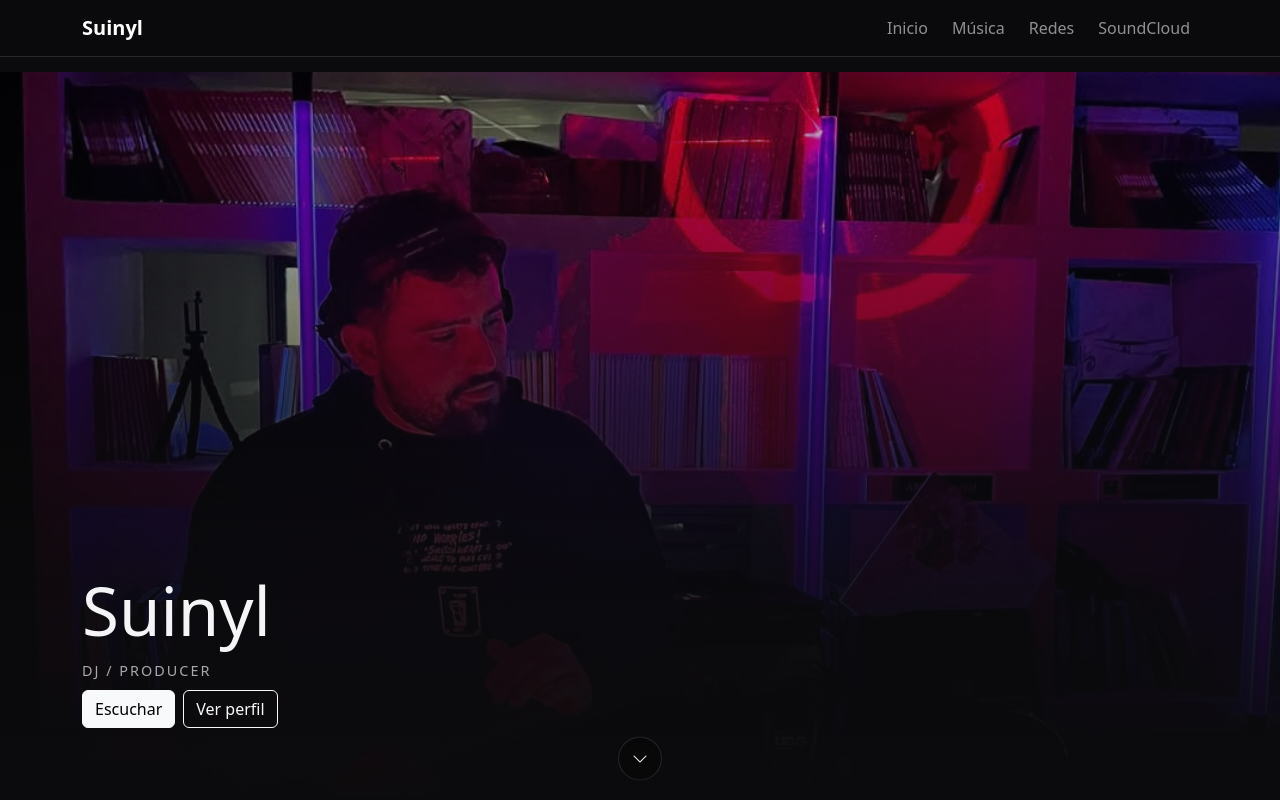
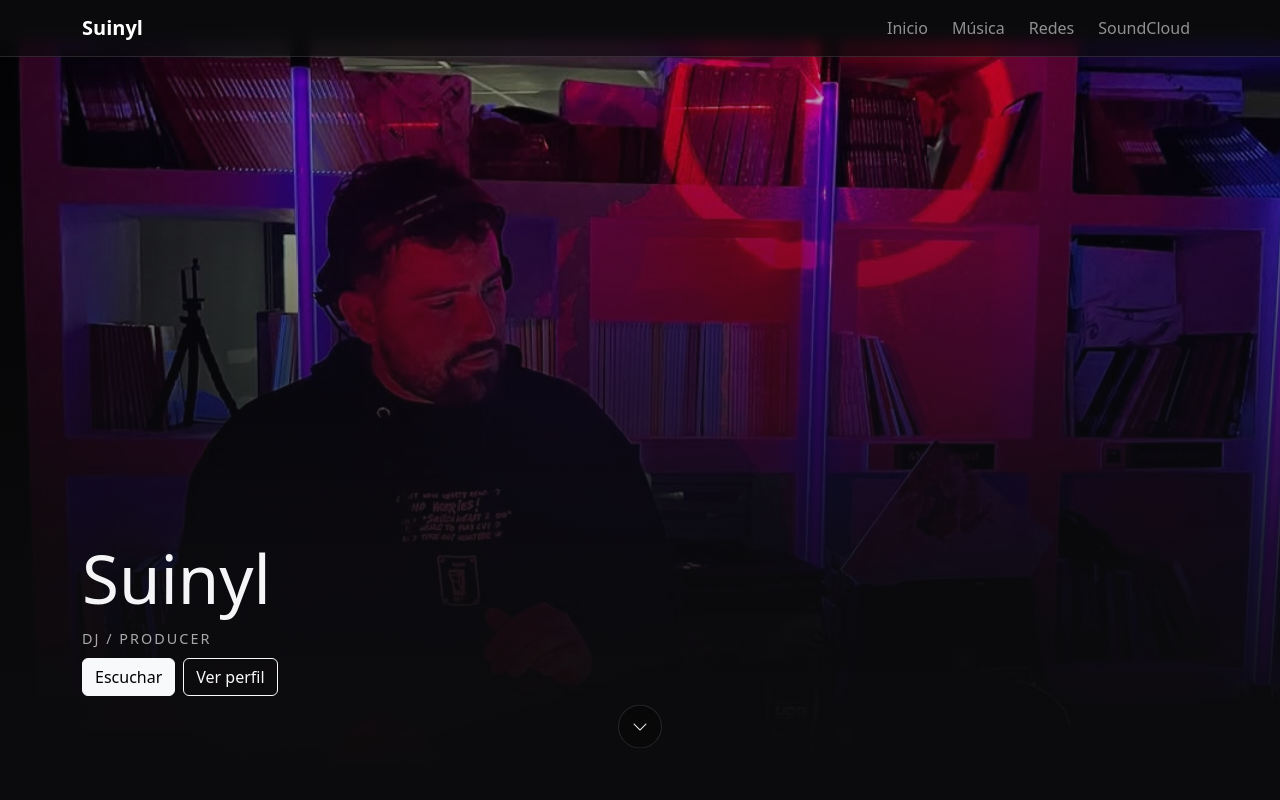
Before and after one commit to JoaquinMino/suinyl, a plain HTML site: page index.html in a window 1280 px wide. Shown: the top 800 px of the page. Drawn offline with nearby package versions, Linux system fonts and the light colour scheme.

Commit message:
pulido final y comentarios

```diff
--- a/index.html
+++ b/index.html
@@ -6,14 +6,13 @@
   <title>Suinyl | Música</title>
   <meta name="description" content="Suinyl - Música, tracks y redes." />
 
+<!--IMPORTS (BOOTSTRAP/CSS)-->
   <link
     href="https://cdn.jsdelivr.net/npm/bootstrap@5.3.3/dist/css/bootstrap.min.css"
-    rel="stylesheet"
-  />
+    rel="stylesheet"/>
   <link
     rel="stylesheet"
-    href="https://cdn.jsdelivr.net/npm/bootstrap-icons@1.11.3/font/bootstrap-icons.min.css"
-  />
+    href="https://cdn.jsdelivr.net/npm/bootstrap-icons@1.11.3/font/bootstrap-icons.min.css"/>
 
   <link rel="stylesheet" href="css/styles.css" />
 </head>
@@ -48,14 +47,14 @@
 
   <!-- HERO -->
   <main id="inicio" class="hero">
-    <div class="hero-bg">
+    <div class="hero-bg"> <!--se posiciona absoluto y ocupa toda la pantalla-->
       <img src="assets/hero.jpg" alt="Suinyl" />
     </div>
 
     <div class="hero-overlay"></div>
 
     <div class="container hero-content">
-      <div class="row align-items-end">
+      <div class=" align-items-end">
         <div class="col-12 col-lg-8">
           <h1 class="hero-title mb-3">Suinyl</h1>
           <p class="hero-kicker mb-2">DJ / Producer</p>
--- a/scss/styles.scss
+++ b/scss/styles.scss
@@ -1,3 +1,4 @@
+
 :root {
   --bg: #0b0b0d;
   --panel: rgba(255, 255, 255, 0.06);
@@ -13,10 +14,10 @@ html {
 body {
   background: var(--bg);
   color: var(--text);
-  padding-top: 72px; // para que el navbar fixed-top no tape el contenido
+  padding-top: 40px; // para que el navbar fixed-top no tape el contenido
 }
 
-a { text-decoration: none; }
+a { text-decoration: none; }//sacamos subrayados
 
 .site-header {
   transition: transform 220ms ease;
@@ -26,8 +27,8 @@ a { text-decoration: none; }
   transform: translateY(-100%);
 }
 
-.navbar {
-  backdrop-filter: blur(10px);
+.navbar {//transparenta el navbar
+  backdrop-filter: blur(6px);
   background: rgba(11, 11, 13, 0.65);
   border-bottom: 1px solid var(--border);
 }
@@ -145,12 +146,12 @@ a { text-decoration: none; }
 
 /* Animaciones */
 @keyframes heroEnter {
-  from { opacity: 0; transform: translateY(10px); }
+  from { opacity: 0; transform: translateY(80px); }
   to { opacity: 1; transform: translateY(0); }
 }
 
 @keyframes heroZoom {
-  from { transform: scale(1.06); }
+  from { transform: scale(1.11); }
   to { transform: scale(1.00); }
 }
 
```
Also changed, not shown: css/styles.css, 2 other files.
